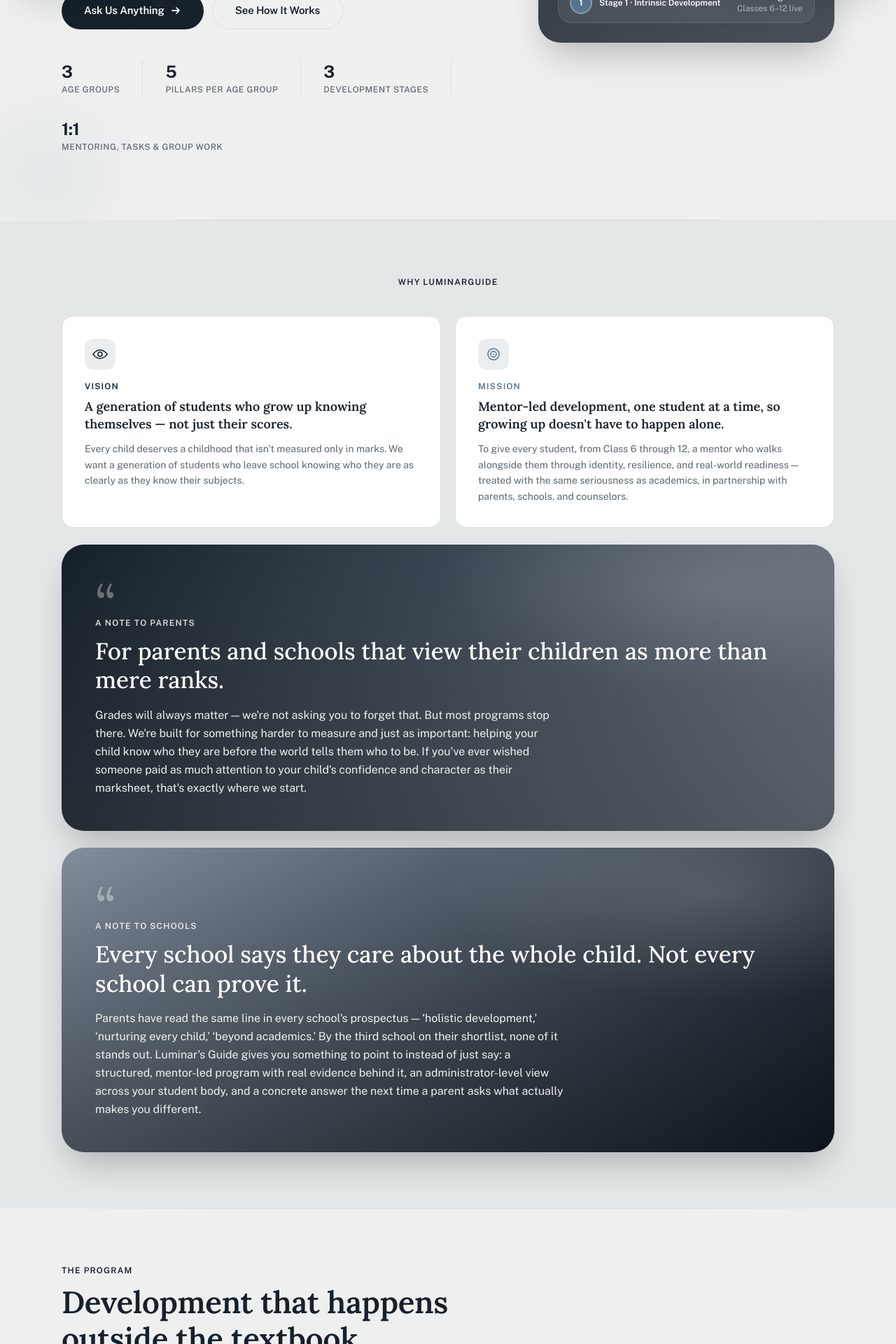
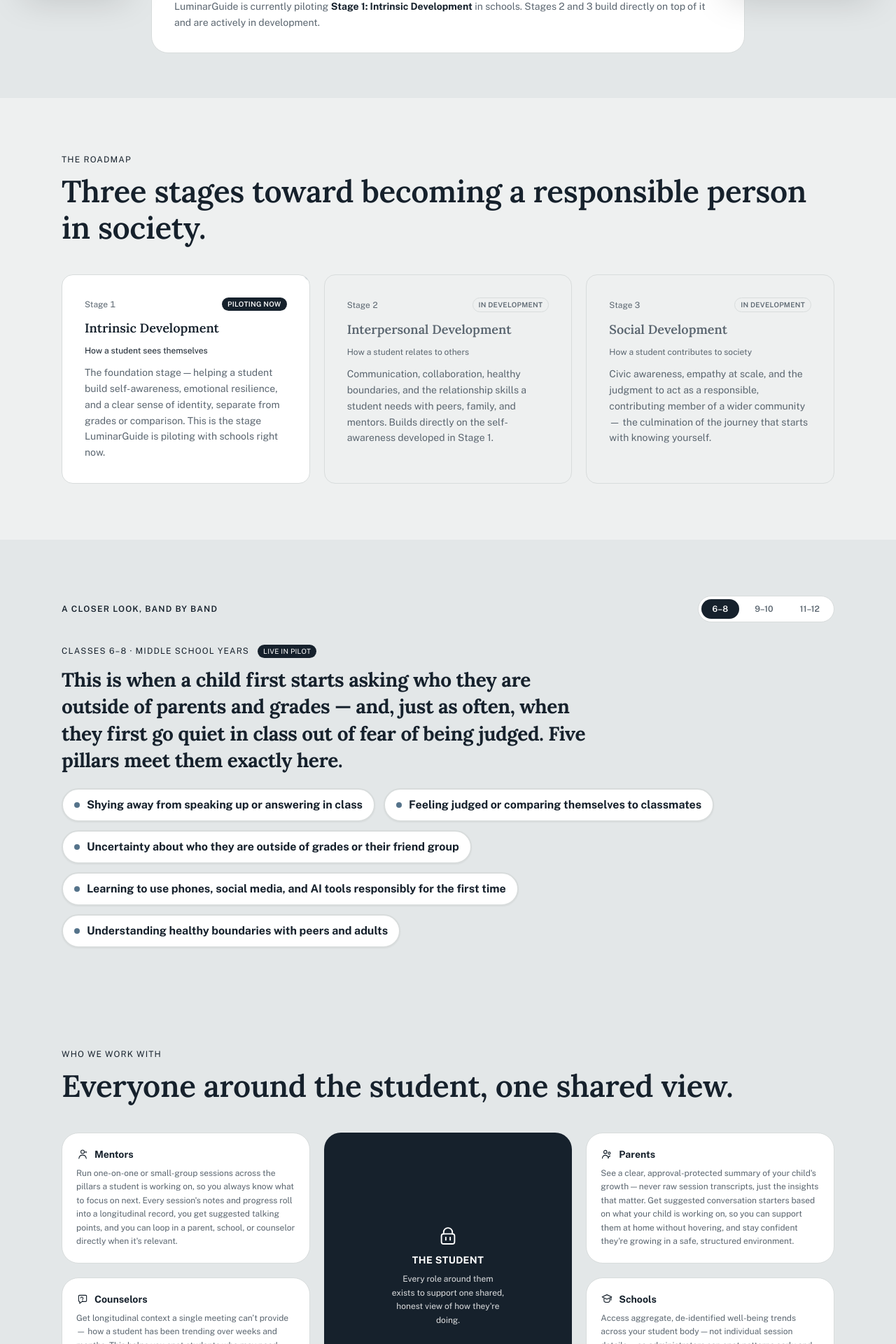
Before and after one commit to youphorialuminars/luminarguide, a Next.js app: page /about in a window 1280 px wide. Shown: the part 800-2720 px from the top of the page at 70% size. Built offline with nearby package versions, Linux system fonts and the light colour scheme.

Commit message:
Manual code change

```diff
--- a/src/app/about/page.tsx
+++ b/src/app/about/page.tsx
@@ -1,194 +1,164 @@
 import React from 'react';
 import type { Metadata } from 'next';
-import HeroSection from '@/app/components/HeroSection';
-import AboutSection from '@/app/components/AboutSection';
-import FeaturesSection from '@/app/components/FeaturesSection';
-import ContactSection from '@/app/components/ContactSection';
-import { purpose } from '@/lib/siteConfig';
+import Link from 'next/link';
+import { programStages, stakeholderDetails } from '@/lib/siteConfig';
+import { GradeBandDeepDive, StakeholderIcon } from '@/components/Header';
 
-export const metadata: Metadata = {
-  title: "LuminarGuide — Development Beyond the Textbook",
-  description:
-    "LuminarGuide helps students in grades 6–12 grow beyond the textbook — self-awareness, resilience, and practical life skills, guided by trained mentors and a shared view for parents, schools, and counselors.",
-  openGraph: {
-    title: "LuminarGuide — Development Beyond the Textbook",
-    description: "Mentor-guided personal development for students in grades 6–12, starting with self-awareness and inner strength.",
-    images: [{ url: '/assets/images/app_logo.png', width: 1200, height: 630 }],
-  },
-};
+export const metadata: Metadata = { title: 'About — LuminarGuide' };
 
-export default function LandingPage() {
+function RoleCard({ role }: { role: 'Mentors' | 'Parents' | 'Schools' | 'Counselors' }) {
+  const detail = stakeholderDetails.find((s) => s.role === role);
+  return (
+    <div className="bg-card border border-border rounded-2xl p-5 flex flex-col gap-2 h-full">
+      <div className="flex items-center gap-2">
+        <span style={{ color: 'var(--primary)' }}>
+          <StakeholderIcon role={role} size={18} />
+        </span>
+        <p className="text-sm font-700 text-foreground" style={{ fontWeight: 700 }}>{role}</p>
+      </div>
+      <p className="text-xs leading-relaxed text-muted-foreground">{detail?.description}</p>
+    </div>
+  );
+}
+
+function StudentHub() {
+  return (
+    <div
+      className="rounded-2xl p-7 text-center flex flex-col items-center justify-center gap-2 h-full"
+      style={{ backgroundColor: 'var(--primary)' }}
+    >
+      <span style={{ color: 'var(--primary-foreground)' }}>
+        <StakeholderIcon role="Students" size={30} />
+      </span>
+      <p className="text-sm font-700 uppercase tracking-wide" style={{ fontWeight: 700, color: 'var(--primary-foreground)' }}>
+        The Student
+      </p>
+      <p className="text-xs leading-relaxed max-w-[22ch]" style={{ color: 'var(--primary-foreground)', opacity: 0.85 }}>
+        Every role around them exists to support one shared, honest view of how they're doing.
+      </p>
+    </div>
+  );
+}
+
+export default function AboutPage() {
   return (
     <>
-      <HeroSection />
-
-      <div className="max-w-6xl mx-auto px-6">
-        <div className="section-divider" />
-      </div>
-
-      {/* "Why LuminarGuide" — Vision, Mission, and the fuller Message to
-          Parents. Folded directly into this page (no separate component
-          file) since new files/folders can't be created on the Rocket.new
-          side of this project. Sits right after the Hero because this is
-          the "why" — before AboutSection gets into the "what."
-
-          Vision/Mission use the same bento-card + icon-wrapper treatment as
-          the "How It Runs" cards in FeaturesSection, and the Note to Parents
-          panel reuses the Hero's three-layer gradient technique — so this
-          section reads as part of the same design system instead of a
-          plain-text block dropped in on its own. */}
-      <section className="py-20 bg-muted">
-        <div className="max-w-6xl mx-auto px-6">
-
-          <p className="text-xs font-600 text-primary uppercase tracking-widest mb-10 text-center" style={{ fontWeight: 600 }}>
-            Why LuminarGuide
+      <section className="py-20 bg-background">
+        <div className="max-w-4xl mx-auto px-6">
+          <p className="text-xs font-600 text-primary uppercase tracking-widest mb-4">About the Program</p>
+          <h1 className="text-section-heading text-foreground mb-5">Development that happens outside the textbook.</h1>
+          <p className="text-base leading-relaxed text-muted-foreground max-w-2xl">
+            A student who can solve any equation on the board but freezes when asked what they actually want. A group
+            chat that goes silent for two days after a disagreement no one knows how to have out loud. A college
+            application asking "what are your goals?" to someone who's never once been asked that by an adult.
+            LuminarGuide exists for exactly this — the growth a report card never measures — guided by trained
+            mentors and experienced counselors who know each student as a person, not just a set of grades.
           </p>
-
-          <div className="grid grid-cols-1 md:grid-cols-2 gap-5 mb-6">
-            <div className="bento-card flex flex-col gap-4">
-              <div className="icon-wrapper" style={{ backgroundColor: 'rgba(22,33,44,0.08)', color: 'var(--primary)' }}>
-                <svg width="22" height="22" viewBox="0 0 22 22" fill="none">
-                  <path d="M1 11S4.5 5 11 5s10 6 10 6-3.5 6-10 6S1 11 1 11z" stroke="currentColor" strokeWidth="1.5" strokeLinecap="round" strokeLinejoin="round" />
-                  <circle cx="11" cy="11" r="3" stroke="currentColor" strokeWidth="1.5" />
-                </svg>
-              </div>
-              <div>
-                <p className="text-xs font-600 text-primary uppercase tracking-widest mb-2" style={{ fontWeight: 600 }}>
-                  Vision
-                </p>
-                <h2 className="text-card-heading text-foreground mb-3">
-                  {purpose.vision.heading}
-                </h2>
-                <p className="text-sm leading-relaxed text-muted-foreground">
-                  {purpose.vision.description}
-                </p>
-              </div>
-            </div>
-
-            <div className="bento-card flex flex-col gap-4">
-              <div className="icon-wrapper" style={{ backgroundColor: 'rgba(var(--accent-rgb), 0.12)', color: 'var(--accent)' }}>
-                <svg width="22" height="22" viewBox="0 0 22 22" fill="none">
-                  <circle cx="11" cy="11" r="8" stroke="currentColor" strokeWidth="1.5" />
-                  <circle cx="11" cy="11" r="4" stroke="currentColor" strokeWidth="1.5" />
-                  <circle cx="11" cy="11" r="1" fill="currentColor" />
-                </svg>
-              </div>
-              <div>
-                <p className="text-xs font-600 uppercase tracking-widest mb-2" style={{ fontWeight: 600, color: 'var(--accent)' }}>
-                  Mission
-                </p>
-                <h2 className="text-card-heading text-foreground mb-3">
-                  {purpose.mission.heading}
-                </h2>
-                <p className="text-sm leading-relaxed text-muted-foreground">
-                  {purpose.mission.description}
-                </p>
-              </div>
-            </div>
-          </div>
-
-          {/* Message to parents — the emotional/positioning core, so it gets
-              the site's strongest visual treatment: the same gradient panel
-              as the Hero's visual, not a flat tinted box. Uses
-              --panel-deep/--panel-accent rather than --primary/--accent —
-              one of the site's few deliberate gold moments, kept separate
-              from the general (now neutral, black-and-white) accent color
-              used everywhere else (see tailwind.css). */}
-          <div className="relative rounded-3xl overflow-hidden shadow-2xl p-8 md:p-12">
-            <div
-              className="absolute inset-0"
-              style={{ background: 'linear-gradient(135deg, var(--panel-deep) 0%, var(--panel-accent) 100%)' }} />
-            <div
-              className="absolute inset-0"
-              style={{ background: 'radial-gradient(60% 60% at 85% 15%, rgba(255,255,255,0.18) 0%, transparent 60%)' }} />
-            <div
-              className="absolute inset-0"
-              style={{ background: 'linear-gradient(175deg, rgba(0,0,0,0.06) 0%, rgba(0,0,0,0.4) 100%)' }} />
-
-            <div className="relative">
-              <span
-                className="block leading-none mb-2"
-                style={{ fontFamily: 'var(--font-serif)', fontSize: '4.5rem', color: 'rgba(255,255,255,0.35)' }}>
-
-                &ldquo;
-              </span>
-              <p
-                className="text-xs font-600 uppercase tracking-widest mb-3 -mt-6"
-                style={{ fontWeight: 600, color: 'rgba(255,255,255,0.85)' }}>
-
-                A Note to Parents
-              </p>
-              <h3
-                className="mb-4"
-                style={{ fontFamily: 'var(--font-serif)', fontSize: 'clamp(1.5rem, 2.6vw, 2.25rem)', lineHeight: 1.25, color: '#FFFFFF' }}>
-
-                {purpose.messageToParents.heading}
-              </h3>
-              <p className="text-base leading-relaxed max-w-2xl" style={{ color: 'rgba(255,255,255,0.92)' }}>
-                {purpose.messageToParents.description}
-              </p>
-            </div>
-          </div>
-
-          {/* Message to schools — same treatment as the parents panel just
-              above, stacked directly beneath it so both audiences see their
-              own message in the same place, one after the other. */}
-          <div className="relative rounded-3xl overflow-hidden shadow-2xl p-8 md:p-12 mt-6">
-            <div
-              className="absolute inset-0"
-              style={{ background: 'linear-gradient(135deg, var(--panel-accent) 0%, var(--panel-deep) 100%)' }} />
-            <div
-              className="absolute inset-0"
-              style={{ background: 'radial-gradient(60% 60% at 85% 15%, rgba(255,255,255,0.18) 0%, transparent 60%)' }} />
-            <div
-              className="absolute inset-0"
-              style={{ background: 'linear-gradient(175deg, rgba(0,0,0,0.06) 0%, rgba(0,0,0,0.4) 100%)' }} />
-
-            <div className="relative">
-              <span
-                className="block leading-none mb-2"
-                style={{ fontFamily: 'var(--font-serif)', fontSize: '4.5rem', color: 'rgba(255,255,255,0.35)' }}>
-
-                &ldquo;
-              </span>
-              <p
-                className="text-xs font-600 uppercase tracking-widest mb-3 -mt-6"
-                style={{ fontWeight: 600, color: 'rgba(255,255,255,0.85)' }}>
-
-                A Note to Schools
-              </p>
-              <h3
-                className="mb-4"
-                style={{ fontFamily: 'var(--font-serif)', fontSize: 'clamp(1.5rem, 2.6vw, 2.25rem)', lineHeight: 1.25, color: '#FFFFFF' }}>
-
-                {purpose.messageToSchools.heading}
-              </h3>
-              <p className="text-base leading-relaxed max-w-2xl" style={{ color: 'rgba(255,255,255,0.92)' }}>
-                {purpose.messageToSchools.description}
-              </p>
-            </div>
-          </div>
-
         </div>
       </section>
 
-      <div className="max-w-6xl mx-auto px-6">
-        <div className="section-divider" />
-      </div>
+      <section className="py-16 bg-muted">
+        <div className="max-w-4xl mx-auto px-6">
+          <div className="bg-card border border-border rounded-2xl p-8">
+            <p className="text-xs font-600 text-primary uppercase tracking-widest mb-4">Our Approach</p>
+            <p className="text-lg leading-relaxed text-foreground mb-4" style={{ fontWeight: 500 }}>
+              We think of becoming a responsible, grounded person as a journey in three stages: first understanding
+              yourself, then learning to relate to others, and finally learning to contribute to society. Classes 6
+              through 12 are where all three stages begin — but the adults who care about a student's growth usually
+              only see a fragment of the picture.
+            </p>
+            <p className="text-sm leading-relaxed text-muted-foreground">
+              LuminarGuide is currently piloting <strong className="text-foreground">Stage 1: Intrinsic Development</strong> in
+              schools. Stages 2 and 3 build directly on top of it and are actively in development.
+            </p>
+          </div>
+        </div>
+      </section>
 
-      <AboutSection />
+      {/* Three-stage roadmap */}
+      <section className="py-20 bg-background">
+        <div className="max-w-6xl mx-auto px-6">
+          <p className="text-xs font-600 text-primary uppercase tracking-widest mb-3">The Roadmap</p>
+          <h2 className="text-section-heading text-foreground mb-10">Three stages toward becoming a responsible person in society.</h2>
+          <div className="grid grid-cols-1 md:grid-cols-3 gap-5">
+            {programStages.map((stage) =>
+              stage.status === 'live' ? (
+                <div key={stage.id} className="bento-card flex flex-col gap-3 relative">
+                  <span
+                    className="absolute -top-2 -right-2 w-4 h-4 rounded-full border-2"
+                    style={{ backgroundColor: 'var(--accent)', borderColor: 'var(--background)' }}
+                    aria-hidden="true"
+                  />
+                  <div className="flex items-center justify-between">
+                    <span className="text-xs font-700 text-muted-foreground tabular-nums">Stage {stage.order}</span>
+                    <span
+                      className="text-[10px] font-600 uppercase tracking-wide px-2 py-0.5 rounded-full"
+                      style={{ backgroundColor: 'var(--primary)', color: 'var(--primary-foreground)', fontWeight: 600 }}
+                    >
+                      {stage.statusLabel}
+                    </span>
+                  </div>
+                  <h3 className="text-card-heading text-foreground">{stage.name}</h3>
+                  <p className="text-xs font-600 text-primary">{stage.tagline}</p>
+                  <p className="text-sm leading-relaxed text-muted-foreground flex-1">{stage.description}</p>
+                </div>
+              ) : (
+                <div key={stage.id} className="flex flex-col gap-3 border border-border p-8" style={{ borderRadius: 'var(--radius)' }}>
+                  <div className="flex items-center justify-between">
+                    <span className="text-xs font-700 text-muted-foreground tabular-nums">Stage {stage.order}</span>
+                    <span
+                      className="text-[10px] font-600 uppercase tracking-wide px-2 py-0.5 rounded-full border border-border"
+                      style={{ color: 'var(--muted-foreground)', fontWeight: 600 }}
+                    >
+                      {stage.statusLabel}
+                    </span>
+                  </div>
+                  <h3 className="text-card-heading text-muted-foreground">{stage.name}</h3>
+                  <p className="text-xs font-600 text-muted-foreground">{stage.tagline}</p>
+                  <p className="text-sm leading-relaxed text-muted-foreground flex-1">{stage.description}</p>
+                </div>
+              )
+            )}
+          </div>
+        </div>
+      </section>
 
-      <div className="max-w-6xl mx-auto px-6">
-        <div className="section-divider" />
-      </div>
+      {/* Grade band deep dives — one tabbed section instead of three
+          stacked ones, see GradeBandDeepDive in Header.tsx for why. */}
+      <GradeBandDeepDive />
 
-      <FeaturesSection />
+      <section className="py-16 bg-muted">
+        <div className="max-w-6xl mx-auto px-6">
+          <p className="text-xs font-600 text-primary uppercase tracking-widest mb-3">Who We Work With</p>
+          <h2 className="text-section-heading text-foreground mb-10">Everyone around the student, one shared view.</h2>
 
-      <div className="max-w-6xl mx-auto px-6">
-        <div className="section-divider" />
-      </div>
+          {/* Desktop: a real relationship diagram — the student in the center,
+              the four roles around them — instead of a flat row of labels. */}
+          <div className="hidden md:grid grid-cols-3 gap-5">
+            <div style={{ gridColumn: 1, gridRow: 1 }}><RoleCard role="Mentors" /></div>
+            <div style={{ gridColumn: 2, gridRow: '1 / 3' }}><StudentHub /></div>
+            <div style={{ gridColumn: 3, gridRow: 1 }}><RoleCard role="Parents" /></div>
+            <div style={{ gridColumn: 1, gridRow: 2 }}><RoleCard role="Counselors" /></div>
+            <div style={{ gridColumn: 3, gridRow: 2 }}><RoleCard role="Schools" /></div>
+          </div>
 
-      <ContactSection />
+          {/* Mobile: student first, then the four roles in a 2x2 grid below —
+              same hierarchy, just stacked instead of arranged spatially. */}
+          <div className="md:hidden flex flex-col gap-4">
+            <StudentHub />
+            <div className="grid grid-cols-2 gap-3">
+              <RoleCard role="Mentors" />
+              <RoleCard role="Parents" />
+              <RoleCard role="Counselors" />
+              <RoleCard role="Schools" />
+            </div>
+          </div>
+        </div>
+      </section>
+
+      <section className="py-16 bg-background text-center">
+              <Link href="/get-started" className="btn-primary">Ask Us Anything</Link>
+      </section>
     </>
   );
 }
```
